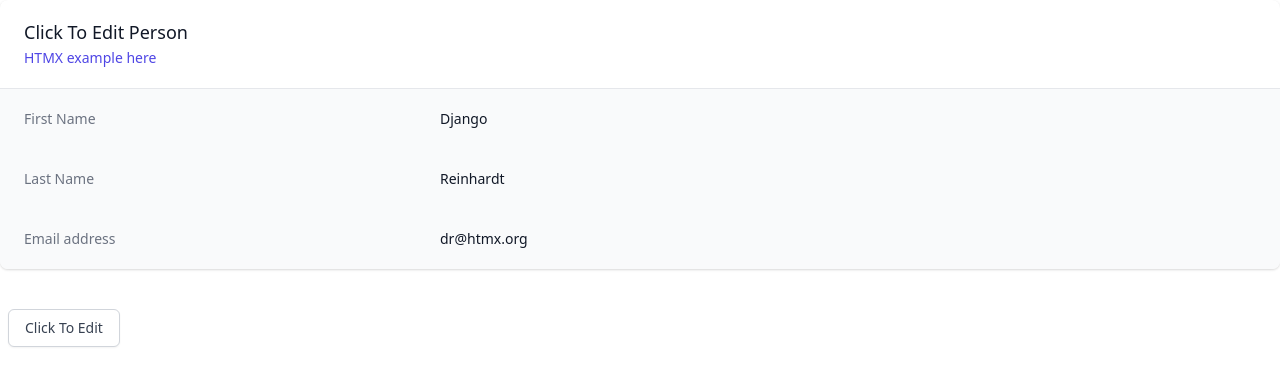
After one commit to chriswedgwood/django-htmx-examples, a Django app: page /click-to-edit/ in a window 1280 px wide. The commit adds this page. Shown: the top 386 px of the page. Run offline with Django 3.2, Linux system fonts and the light colour scheme; data comes from the database, SQL or seed files in the repository; some libraries are stand-ins or nearby versions.

Commit message:
improvements

```diff
--- a/django_htmx_examples/click_to_edit/views.py
+++ b/django_htmx_examples/click_to_edit/views.py
@@ -8,11 +8,11 @@ from rest_framework.decorators import api_view
 from rest_framework.response import Response
 
 
-def index(request):
+def initial_state(request):
     context = {}
-    contact = get_object_or_404(Contact, id=1)
+    contact = Contact.objects.first()
     context["contact"] = contact
-    return render(request, "click_to_edit/index.html", context)
+    return render(request, "click_to_edit/initial_state.html", context)
 
 
 @require_http_methods(["POST", "GET"])
@@ -26,12 +26,15 @@ def contact_edit(request, contact_id):
     return render(request, "click_to_edit/contact_edit.html", context)
 
 
-@api_view(["PUT"])
-def contact_update(request, contact_id):
+@api_view(["GET", "PUT"])
+def contact_detail(request, contact_id):
+
     contact = get_object_or_404(Contact, id=contact_id)
+    if request.method == "GET":
+        return HttpResponseRedirect(reverse("click-to-edit-initial-state"))
     form = ContactForm(request.POST, instance=contact)
     if form.is_valid():
         form.save()
-        return HttpResponseRedirect(reverse("click-to-edit-index"))
+        return HttpResponseRedirect(reverse("click-to-edit-initial-state"))
     else:
         raise Http404
--- /dev/null
+++ b/django_htmx_examples/templates/click_to_edit/initial_state.html
@@ -0,0 +1,71 @@
+
+
+{% extends "base.html" %}
+
+{% block content %}
+<div hx-target="this" hx-swap="outerHTML">
+  {% if contact %}
+    <div class="bg-white shadow overflow-hidden sm:rounded-lg">
+
+      <div class="px-4 py-5 sm:px-6">
+          <h3 class="text-lg leading-6 font-medium text-gray-900">
+           Click To Edit Person
+          </h3>
+          <p class="mt-1 max-w-2xl text-sm text-gray-500">
+
+            <a class="font-medium text-indigo-600 hover:text-indigo-500" href="https://htmx.org/examples/click-to-edit/">HTMX example here</a>
+        </p>
+
+        </div>
+        <div class="border-t border-gray-200">
+          <dl>
+            <div class="bg-gray-50 px-4 py-5 sm:grid sm:grid-cols-3 sm:gap-4 sm:px-6">
+              <dt class="text-sm font-medium text-gray-500 ">
+                First Name
+              </dt>
+              <dd class="mt-1 text-sm text-gray-900 sm:mt-0 sm:col-span-2">
+                {{contact.first_name}}
+              </dd>
+            </div>
+            <div class="bg-gray-50 px-4 py-5 sm:grid sm:grid-cols-3 sm:gap-4 sm:px-6">
+                <dt class="text-sm font-medium text-gray-500">
+                  Last Name
+                </dt>
+                <dd class="mt-1 text-sm text-gray-900 sm:mt-0 sm:col-span-2">
+                    {{contact.last_name}}
+                </dd>
+              </div>
+            <div class="bg-gray-50 px-4 py-5 sm:grid sm:grid-cols-3 sm:gap-4 sm:px-6">
+              <dt class="text-sm font-medium text-gray-500">
+                Email address
+              </dt>
+              <dd class="mt-1 text-sm text-gray-900 sm:mt-0 sm:col-span-2">
+                {{contact.email_address}}
+              </dd>
+            </div>
+
+
+          </dl>
+        </div>
+      </div>
+
+
+    <button hx-get="/contact/1/edit/" type="button" class="ml-2 inline-flex mt-10 items-center px-4 py-2 border border-gray-300 shadow-sm text-sm font-medium rounded-md text-gray-700 bg-white hover:bg-gray-50 focus:outline-none focus:ring-2 focus:ring-offset-2 focus:ring-indigo-500">
+        Click To Edit
+      </button>
+  {% else %}
+  <div class="bg-white shadow overflow-hidden sm:rounded-lg">
+
+    <div class="px-4 py-5 sm:px-6">
+        <h3 class="text-lg leading-6 font-medium text-gray-900">
+         You dont have a Contact , please add one in the admin!
+        </h3>
+        </div></div>
+  {% endif %}
+</div>
+
+<!-- This example requires Tailwind CSS v2.0+ -->
+
+
+
+{% endblock content %}
--- a/django_htmx_examples/urls.py
+++ b/django_htmx_examples/urls.py
@@ -22,7 +22,11 @@ import django_htmx_examples.click_to_edit.views as click_to_edit_views
 urlpatterns = [
     path("", TemplateView.as_view(template_name="examples.html"), name="examples-list"),
     path("admin/", admin.site.urls),
-    path("click-to-edit/", click_to_edit_views.index, name="click-to-edit-index"),
+    path(
+        "click-to-edit/",
+        click_to_edit_views.initial_state,
+        name="click-to-edit-initial-state",
+    ),
     path(
         "contact/<int:contact_id>/edit/",
         click_to_edit_views.contact_edit,
@@ -30,7 +34,7 @@ urlpatterns = [
     ),
     path(
         "contact/<int:contact_id>/",
-        click_to_edit_views.contact_update,
+        click_to_edit_views.contact_detail,
         name="contact-update",
     ),
 ]
```
Also changed, not shown: django_htmx_examples/click_to_edit/forms.py (+17 -0 lines), django_htmx_examples/templates/click_to_edit/contact_edit.html (+45 -3 lines), django_htmx_examples/templates/click_to_edit/index.html (deleted, +0 -16 lines), django_htmx_examples/click_to_edit/migrations/0001_initial.py.
